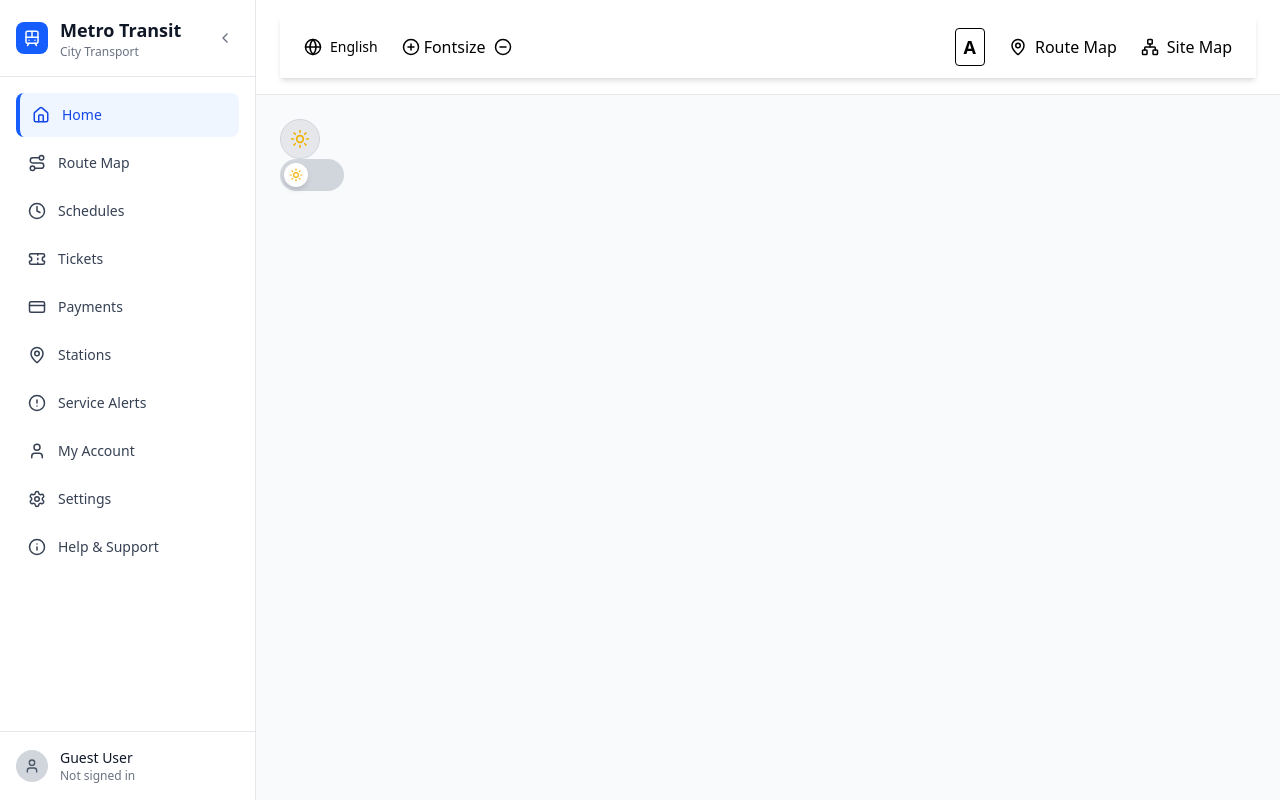
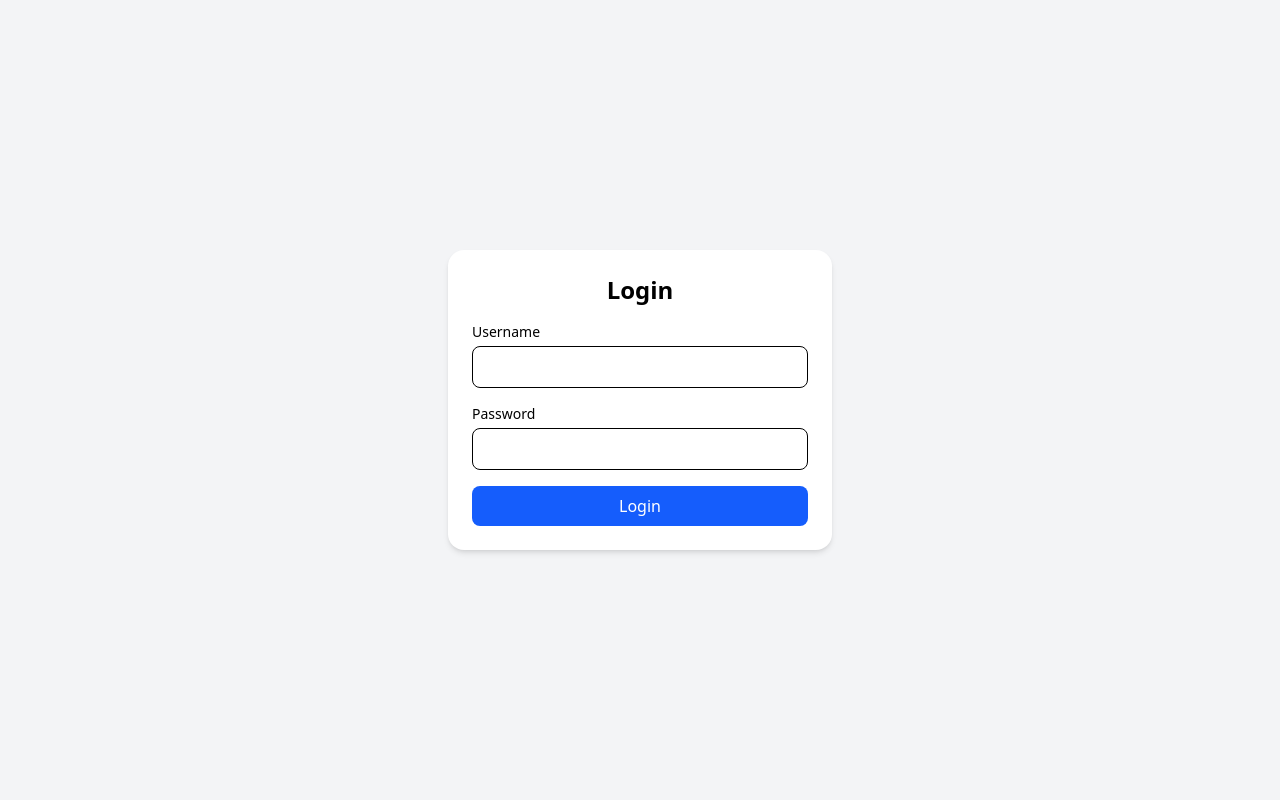
Before and after one commit to Aaradhya13/Platform_404, a React (Vite) app: page /login in a window 1280 px wide. Built offline with nearby package versions, Linux system fonts and the light colour scheme.

Commit message:
Login page required changes

```diff
--- a/src/App.jsx
+++ b/src/App.jsx
@@ -1,25 +1,53 @@
-import { useState } from 'react'
-import reactLogo from './assets/react.svg'
-import viteLogo from '/vite.svg'
-import './App.css'
-import { SlidingThemeToggle, ThemeToggleButton } from './components/ThemeButton'
-import { useTheme } from './context/ThemeProvider'
-import AppLayout from './context/AppLayout'
+// src/App.jsx
+import { BrowserRouter as Router, Routes, Route, Navigate } from "react-router-dom";
+import { SlidingThemeToggle, ThemeToggleButton } from "./components/ThemeButton";
+import { useTheme } from "./context/ThemeProvider";
+import AppLayout from "./context/AppLayout";
+import Login from "./pages/Login";
+import ProtectedRoute from "./context/ProtectedRoute";
 
+const Dashboard = () => <h1 className="text-2xl p-4">Welcome to Dashboard 🎉</h1>;
+const LandingPage = () => <h1 className="text-2xl p-4">Welcome to Landing Page 🎉</h1>;
 
 function App() {
-  const [count, setCount] = useState(0)
-  const { theme } = useTheme()
-  console.log(theme)
+  const { theme } = useTheme();
+  console.log("Current theme:", theme);
 
   return (
-    <>
-    <AppLayout>
-        <ThemeToggleButton />
-        <SlidingThemeToggle />
-      </AppLayout>
-    </>
-  )
+    <Router>
+      <Routes>
+        <Route
+        path="/"
+        element={
+          <ProtectedRoute>
+            <LandingPage />
+          </ProtectedRoute>
+        }
+      />
+        {/* Public login route */}
+        <Route path="/login" element={<Login />} />
+
+        {/* Protected route */}
+        <Route
+          path="/dashboard"
+          element={
+            <ProtectedRoute>
+              <AppLayout>
+                <Dashboard />
+                <div className="fixed bottom-4 right-4 flex gap-2">
+                  <ThemeToggleButton />
+                  <SlidingThemeToggle />
+                </div>
+              </AppLayout>
+            </ProtectedRoute>
+          }
+        />
+
+        {/* Redirect root to login */}
+        <Route path="/" element={<Navigate to="/login" replace />} />
+      </Routes>
+    </Router>
+  );
 }
 
-export default App
+export default App;
--- /dev/null
+++ b/src/context/ProtectedRoute.jsx
@@ -0,0 +1,45 @@
+// src/context/ProtectedRoute.jsx
+import React, { useEffect } from "react";
+import { Navigate, useLocation } from "react-router-dom";
+
+const ProtectedRoute = ({ children }) => {
+  const token = localStorage.getItem("token");
+  const location = useLocation();
+
+  // Detect back button navigation
+  useEffect(() => {
+    const handlePopState = () => {
+      // Clear token when user navigates back
+      localStorage.removeItem("token");
+      localStorage.removeItem("username");
+      localStorage.removeItem("role");
+      localStorage.removeItem("department");
+    };
+
+    window.addEventListener("popstate", handlePopState);
+
+    return () => {
+      window.removeEventListener("popstate", handlePopState);
+    };
+  }, []);
+
+  // If user is logged in
+  if (token) {
+    if (location.pathname === "/" || location.pathname === "/login") {
+      return <Navigate to="/dashboard" replace />;
+    }
+    return children;
+  }
+
+  // If user is NOT logged in
+  if (!token) {
+    if (location.pathname === "/" || location.pathname === "/login") {
+      return children;
+    }
+    return <Navigate to="/login" replace />;
+  }
+
+  return children;
+};
+
+export default ProtectedRoute;
--- /dev/null
+++ b/src/pages/Login.jsx
@@ -0,0 +1,104 @@
+// src/pages/Login.jsx
+import React, { useState } from "react";
+import { useNavigate } from "react-router-dom";
+
+const BASE_URL = "https://platform-404.onrender.com/users/";
+
+const Login = () => {
+  const navigate = useNavigate();
+  const [username, setUsername] = useState("");
+  const [password, setPassword] = useState("");
+  const [error, setError] = useState("");
+  const [loading, setLoading] = useState(false);
+
+  const handleSubmit = async (e) => {
+    e.preventDefault();
+    setError("");
+    setLoading(true);
+
+    try {
+      const res = await fetch(`${BASE_URL}login/`, {
+        method: "POST",
+        headers: {
+          "Content-Type": "application/json",
+        },
+        body: JSON.stringify({ username, password }),
+      });
+
+      let data;
+      try {
+        data = await res.json();
+      } catch {
+        throw new Error("Server returned an invalid response (not JSON).");
+      }
+
+      if (
+        res.ok &&
+        data.token &&
+        data.username &&
+        data.role &&
+        data.department
+      ) {
+        localStorage.setItem("token", data.token);
+        localStorage.setItem("username", data.username);
+        localStorage.setItem("role", data.role);
+        localStorage.setItem("department", data.department);
+
+        navigate("/dashboard");
+      } else {
+        throw new Error("Login unsuccessful. Please check your credentials.");
+      }
+    } catch (err) {
+      setError(err.message || "Something went wrong. Try again.");
+    } finally {
+      setLoading(false);
+    }
+  };
+
+  return (
+    <div className="flex justify-center items-center h-screen bg-gray-100">
+      <form
+        onSubmit={handleSubmit}
+        className="bg-white p-6 rounded-2xl shadow-md w-96"
+      >
+        <h2 className="text-2xl font-bold mb-4 text-center">Login</h2>
+
+        {error && (
+          <p className="text-red-500 text-sm mb-3 text-center">{error}</p>
+        )}
+
+        <div className="mb-4">
+          <label className="block text-sm font-medium mb-1">Username</label>
+          <input
+            type="text"
+            value={username}
+            onChange={(e) => setUsername(e.target.value)}
+            required
+            className="w-full border rounded-lg px-3 py-2 focus:outline-none focus:ring focus:ring-blue-300"
+          />
+        </div>
+
+        <div className="mb-4">
+          <label className="block text-sm font-medium mb-1">Password</label>
+          <input
+            type="password"
+            value={password}
+            onChange={(e) => setPassword(e.target.value)}
+            required
+            className="w-full border rounded-lg px-3 py-2 focus:outline-none focus:ring focus:ring-blue-300"
+          />
+        </div>
+
+        <button
+          type="submit"
+          disabled={loading}
+          className="w-full bg-blue-600 text-white py-2 rounded-lg hover:bg-blue-700 transition"
+        >
+          {loading ? "Logging in..." : "Login"}
+        </button>
+      </form>
+    </div>
+  );
+};
+
+export default Login;
```
